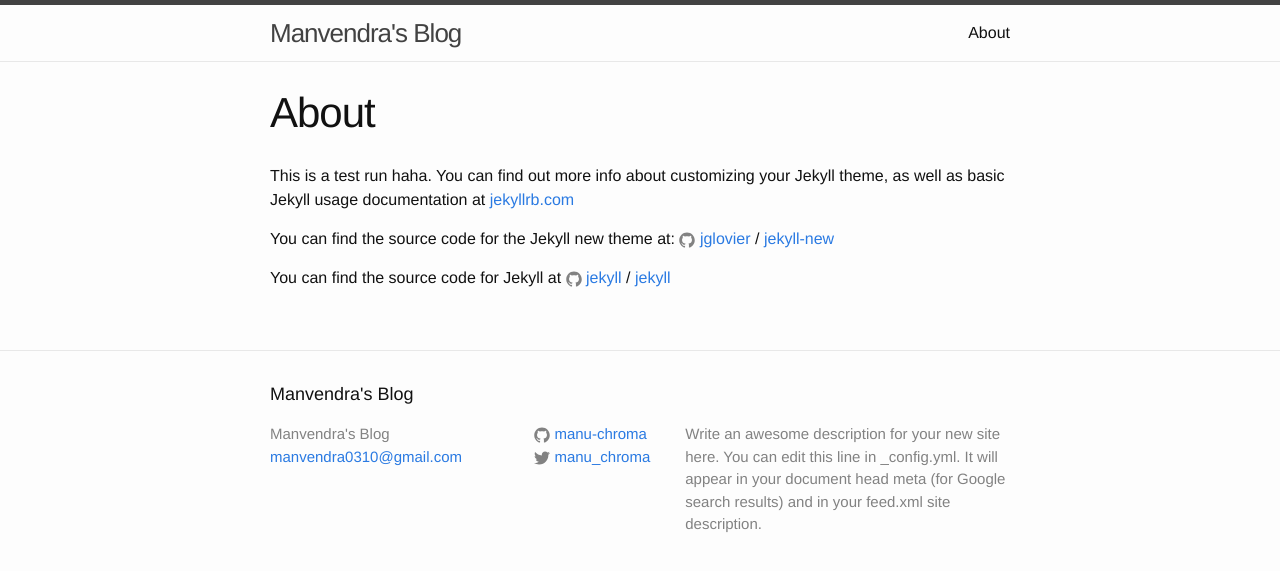
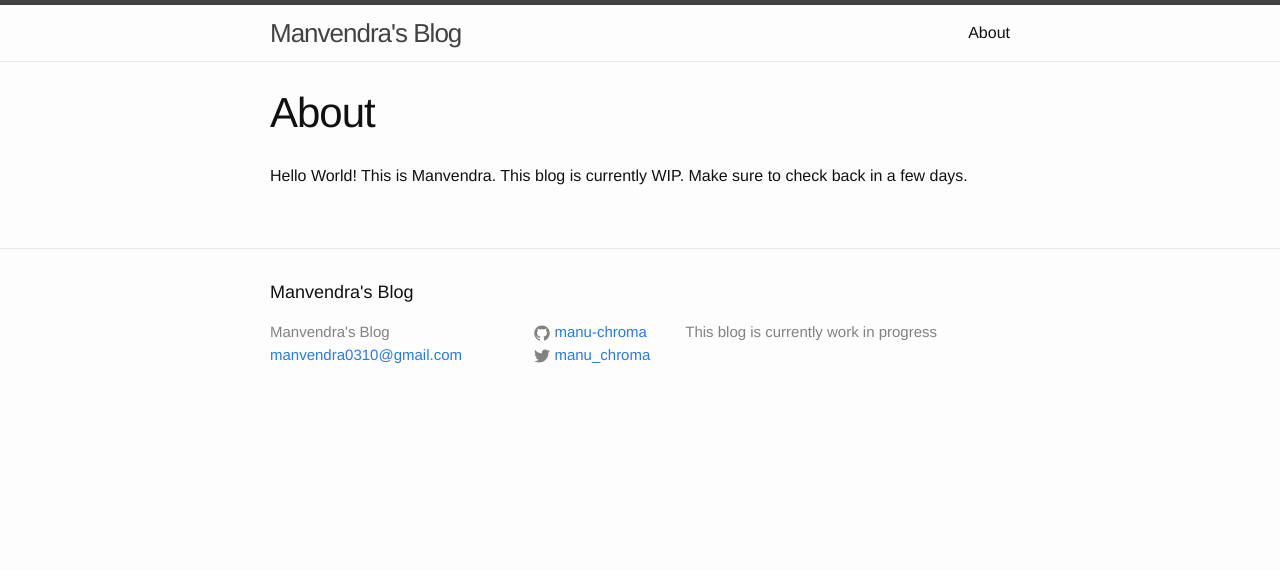
Before and after one commit to manu-chroma/blog, a Jekyll site: the page built from about.md, in a window 1280 px wide. Shown: the top 571 px of the page. Built offline with Jekyll 4.4.1, drawn with Linux system fonts in a browser that asks for light colours.

Commit message:
make blog mine again

```diff
--- a/_config.yml
+++ b/_config.yml
@@ -9,9 +9,7 @@
 title: Manvendra's Blog
 email: manvendra0310@gmail.com
 description: > # this means to ignore newlines until "baseurl:"
-  Write an awesome description for your new site here. You can edit this
-  line in _config.yml. It will appear in your document head meta (for
-  Google search results) and in your feed.xml site description.
+  This blog is currently work in progress
 baseurl: "" # the subpath of your site, e.g. /blog
 url: "http://yourdomain.com" # the base hostname & protocol for your site
 twitter_username: manu_chroma
--- a/about.md
+++ b/about.md
@@ -4,12 +4,5 @@ title: About
 permalink: /about/
 ---
 
-This is a test run haha. You can find out more info about customizing your Jekyll theme, as well as basic Jekyll usage documentation at [jekyllrb.com](http://jekyllrb.com/)
-
-You can find the source code for the Jekyll new theme at:
-{% include icon-github.html username="jglovier" %} /
-[jekyll-new](https://github.com/jglovier/jekyll-new)
-
-You can find the source code for Jekyll at
-{% include icon-github.html username="jekyll" %} /
-[jekyll](https://github.com/jekyll/jekyll)
+Hello World! This is Manvendra. This blog is currently WIP.
+Make sure to check back in a few days.
```
